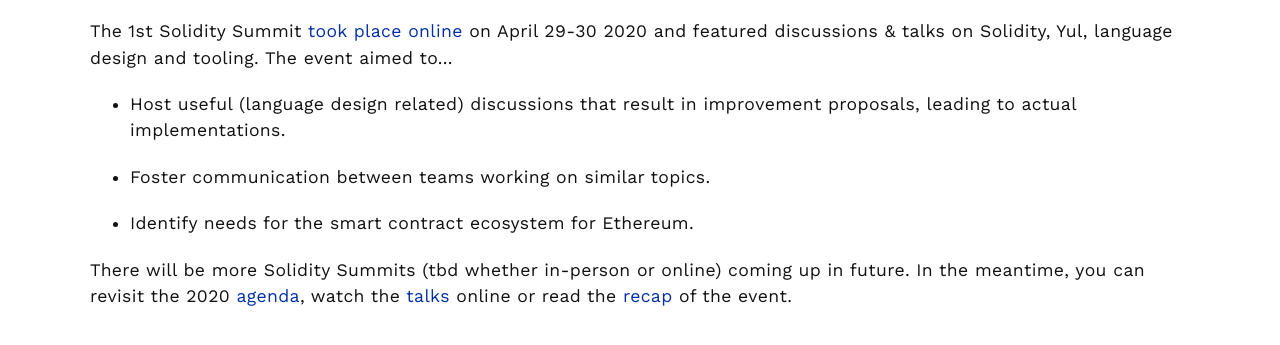
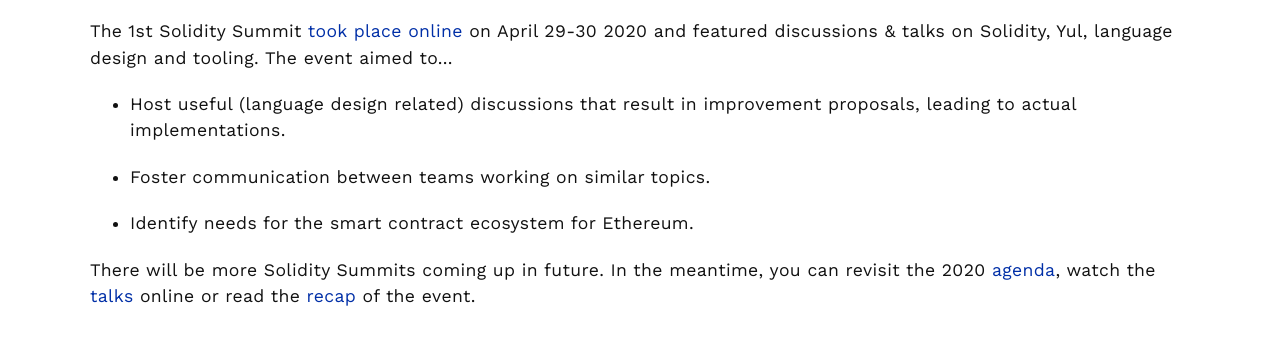
Before and after one commit to ethereum/solidity-portal, a Jekyll site: the page built from index.html, in a window 1280 px wide and 900 px high, scrolled down 4561 px, cut to the strip 0-345 px from the top of the window. Built offline with Jekyll 4.4.1, drawn with Linux system fonts in a browser that asks for light colours; some web fonts are replaced; the list of posts is cut into pages by our own code.

Commit message:
removing width/height and adjusting text

```diff
--- a/_includes/youtube.html
+++ b/_includes/youtube.html
@@ -1,3 +1,3 @@
 <div class="video_wrapper">
-<iframe width="560" height="315" src="https://www.youtube.com/embed/{{ include.youtube_id}}" frameborder="0" allow="accelerometer; autoplay; clipboard-write; encrypted-media; gyroscope; picture-in-picture" allowfullscreen></iframe>
+<iframe src="https://www.youtube.com/embed/{{ include.youtube_id}}" frameborder="0" allow="accelerometer; autoplay; clipboard-write; encrypted-media; gyroscope; picture-in-picture" allowfullscreen></iframe>
 </div>
--- a/index.html
+++ b/index.html
@@ -117,7 +117,7 @@
 					<li><p>Foster communication between teams working on similar topics.</p></li>
 					<li><p>Identify needs for the smart contract ecosystem for Ethereum.</p></li>
 				</ul>
-		<p>There will be more Solidity Summits (tbd whether in-person or online) coming up in future. In the meantime, you can revisit the 2020 <a href="https://docs.google.com/spreadsheets/d/1ylkaTYKx9TbAifCgyH2jN9SKJKrYfzab9zzTZgSL44g">agenda</a>, watch the <a href="https://www.youtube.com/watch?v=lhjo2FuU4v0&list=PLaM7G4Llrb7xlGxwlYGTy1T-GHpytE3RC">talks</a> online or read the <a href="https://blog.soliditylang.org/2020/06/09/solidity-summit-recap/">recap</a> of the event.</p>
+		<p>There will be more Solidity Summits coming up in future. In the meantime, you can revisit the 2020 <a href="https://docs.google.com/spreadsheets/d/1ylkaTYKx9TbAifCgyH2jN9SKJKrYfzab9zzTZgSL44g">agenda</a>, watch the <a href="https://www.youtube.com/watch?v=lhjo2FuU4v0&list=PLaM7G4Llrb7xlGxwlYGTy1T-GHpytE3RC">talks</a> online or read the <a href="https://blog.soliditylang.org/2020/06/09/solidity-summit-recap/">recap</a> of the event.</p>
 		<br>
 		{% include youtube.html youtube_id="lhjo2FuU4v0?start=575" %}
 		</div>
```
